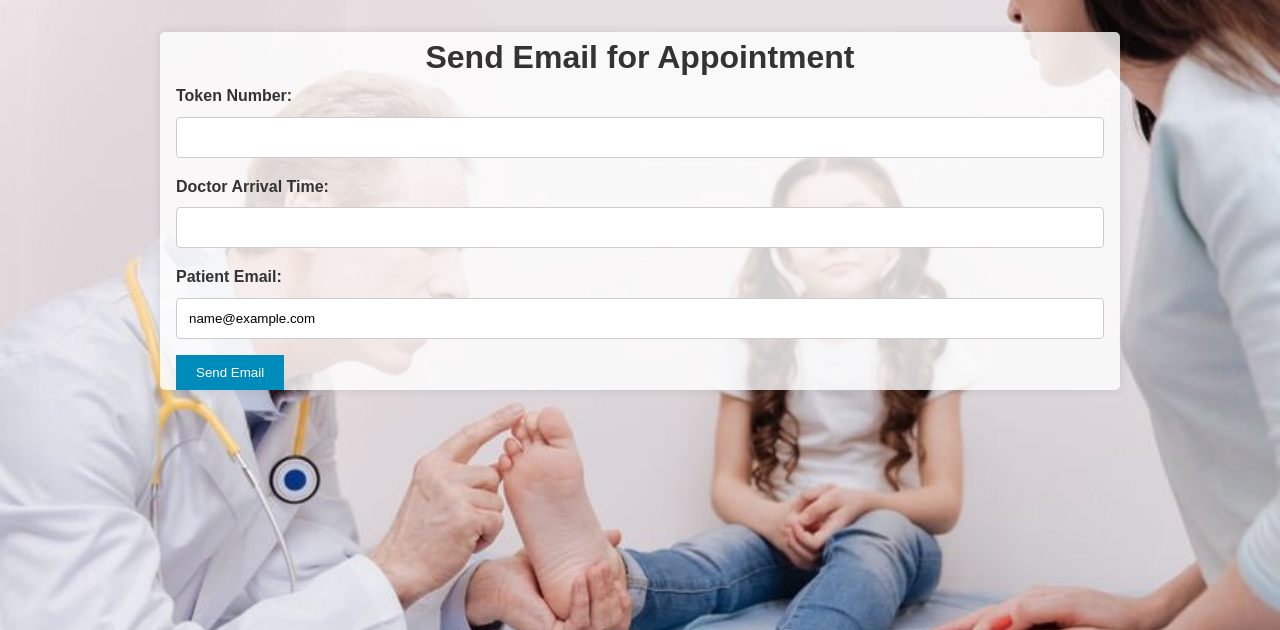
After one commit to MalshaniBandaranayake/footDeceisePrediction_project, a Flask app: page /send_email/1 in a window 1280 px wide. The commit adds this page. Shown: the top 630 px of the page. Run offline with Flask 3, Linux system fonts and the light colour scheme; tables that the repository leaves empty hold one stand-in row (values such as "Sample post").

Commit message:
update code

```diff
--- a/app.py
+++ b/app.py
@@ -130,6 +130,7 @@ def treatment(result):
 
 
 # Route to book an appointment
+# Route to book an appointment
 @app.route('/appointment', methods=['GET', 'POST'])
 def appointment():
     if request.method == 'POST':
@@ -145,15 +146,6 @@ def appointment():
         except ValueError:
             return "Invalid date format. Please use 'YYYY-MM-DDTHH:MM'."
 
-        # Get the next available token number
-        token = Token.query.filter_by(used=False).first()
-        if token is None:
-            return "No available tokens. Please try again later."
-
-        # Mark the token as used
-        token.used = True
-        db.session.commit()
-
         new_appointment = Appointment(
             patient_name=patient_name,
             doctor_name=doctor_name,
@@ -165,19 +157,21 @@ def appointment():
         db.session.add(new_appointment)
         db.session.commit()
 
-        # Generate doctor's arrival time
-        doctor_arrival_time = '10:00 AM'
-
         # Send email to the patient
         msg = Message('Appointment Confirmation',
                       recipients=[patient_email])
-        msg.body = f"Dear {patient_name},\n\nYour appointment with Dr. {doctor_name} at {hospital} has been confirmed.\n\nToken Number: {token.number}\nDoctor's Arrival Time: {doctor_arrival_time}\n\nThank you for choosing our service."
+        msg.body = (f"Dear {patient_name},\n\n"
+                    f"Your appointment with Dr. {doctor_name} at {hospital} "
+                    f"has been confirmed.\n\n"
+                    f"We will send your token number and other details soon.\n\n"
+                    f"Thank you for choosing our service.")
         mail.send(msg)
 
         flash('Appointment booked successfully! Confirmation email sent.', 'success')
         session['patient_name'] = patient_name  # Save patient name to session
         return redirect(url_for('patient_appointments'))
     return render_template('appointment.html')
+
 
 # Route for a patient to view their appointments
 @app.route('/patient_appointments')
@@ -217,6 +211,28 @@ def login():
             return "Invalid credentials. Please try again."
     return render_template('login.html')
 
+# Route to display the send email form
+@app.route('/send_email/<int:appointment_id>', methods=['GET', 'POST'])
+def send_email_form(appointment_id):
+    appointment = Appointment.query.get_or_404(appointment_id)
+
+    if request.method == 'POST':
+        token_number = request.form['token_number']
+        doctor_arrival_time = request.form['doctor_arrival_time']
+        patient_email = request.form['patient_email']
+
+        # Send email to the patient
+        msg = Message('Doctors Details',
+                      recipients=[patient_email])
+        msg.body = f"Dear {appointment.patient_name},\n\nYour appointment details with Dr. {appointment.doctor_name} at {appointment.hospital}  I mentioned in below.\n\nToken Number: {token_number}\nDoctor's Arrival Time: {doctor_arrival_time}\n\nThank you for choosing our service."
+        mail.send(msg)
+
+        flash('Email sent successfully!', 'success')
+        return redirect(url_for('admin_view_appointments'))
+
+    return render_template('send_email_form.html', appointment=appointment)
+
+
 # Admin logout route
 @app.route('/logout')
 def logout():
--- a/static/styles.css
+++ b/static/styles.css
@@ -1,4 +1,3 @@
-
 * {
     margin: 0;
     padding: 0;
@@ -70,7 +69,7 @@ input[type="file"] {
 
 input[type="submit"] {
     padding: 0.5rem 1rem;
-    background-color: #333;
+    background-color: #10823a;
     color: #fff;
     border: none;
     cursor: pointer;
@@ -252,9 +251,10 @@ h2 {
     margin: 5px 0;
 }
 
-.h2{
-text-align: center;
+.h2 {
+    text-align: center;
 }
+
 
 /* Upload Image Section */
 .upload-image-section {
@@ -262,14 +262,14 @@ text-align: center;
     border: 1px solid #ddd;
     border-radius: 8px;
     padding: 20px;
-    box-shadow: 0 2px 4px rgba(0, 0, 0, 0.1);
+    box-shadow: 0 2px 4px rgba(11, 126, 24, 0.1);
     max-width: 500px;
     margin: 20px auto;
     text-align: center;
 }
 
-input[type="submit"] {
-    background-color: #4CAF50;
+.upload-image-section input[type="submit"] {
+    background-color: #4CAF50; /* Green background color */
     color: white;
     border: none;
     border-radius: 4px;
@@ -278,9 +278,10 @@ input[type="submit"] {
     width: 100%;
 }
 
-input[type="submit"]:hover {
-    background-color: #45a049;
+.upload-image-section input[type="submit"]:hover {
+    background-color: #45a049; /* Darker green on hover */
 }
+
 
 /* Ensure main content area is scrollable */
 .main {
@@ -293,7 +294,7 @@ input[type="submit"]:hover {
 .result-top-bar {
     display: flex;
     flex-direction: column; /* Stack buttons vertically */
-    align-items:flex-end; /* Align items to the start of the flex container */
+    align-items: flex-end; /* Align items to the start of the flex container */
     margin-bottom: 20px; /* Space between buttons and result content */
     gap: 10px; /* Space between buttons */
 }
@@ -323,8 +324,8 @@ input[type="submit"]:hover {
 }
 
 .show-treatment-button:hover {
-    background-color: #218838;
-    margin-top: 20px; /* Darker green on hover */
+    background-color: #218838; /* Darker green on hover */
+    margin-top: 20px;
 }
 
 .result-content {
@@ -344,3 +345,73 @@ p {
     color: #0a0339; /* Dark text color */
     margin-top: 20px; /* Space above the result text */
 }
+
+/* Form input styling */
+form label {
+    display: block;
+    margin-bottom: 0.5rem;
+    font-weight: bold;
+}
+
+form input[type="text"],
+form input[type="email"],
+form input[type="password"],
+form textarea {
+    width: 100%;
+    padding: 0.75rem;
+    border: 1px solid #ccc;
+    border-radius: 4px;
+    margin-bottom: 1rem;
+}
+
+form input[type="submit"] {
+    background-color: #333;
+    color: white;
+    padding: 0.75rem 1.5rem;
+    border: none;
+    border-radius: 4px;
+    cursor: pointer;
+    transition: background-color 0.3s ease;
+}
+
+form input[type="submit"]:hover {
+    background-color: #555;
+}
+
+form .error {
+    color: red;
+    font-size: 0.875rem;
+    margin-top: -0.5rem;
+    margin-bottom: 1rem;
+}
+
+/* User feedback display */
+.user-feedback {
+    background-color: #f9f9f9;
+    border: 1px solid #ddd;
+    border-radius: 4px;
+    padding: 1rem;
+    margin-top: 1rem;
+}
+
+.user-feedback h4 {
+    margin-bottom: 0.5rem;
+}
+
+.user-feedback p {
+    margin-bottom: 0;
+}
+
+.btn {
+    padding: 10px 20px;
+    background-color: #007bff;
+    color: white;
+    border: none;
+    border-radius: 5px;
+    cursor: pointer;
+    transition: background-color 0.3s ease;
+}
+
+.btn:hover {
+    background-color: #0056b3;
+}
--- a/templates/admin_view_appointments.html
+++ b/templates/admin_view_appointments.html
@@ -1,3 +1,4 @@
+<!-- admin_view_appointments.html -->
 <!DOCTYPE html>
 <html lang="en">
 <head>
@@ -26,6 +27,7 @@
                     <th>Hospital</th>
                     <th>Patient Email</th>
                     <th>Deciese Type</th>
+                    <th>Actions</th>
                 </tr>
             </thead>
             <tbody>
@@ -38,6 +40,9 @@
                     <td>{{ appointment.hospital }}</td>
                     <td>{{ appointment.patient_email }}</td>
                     <td>{{ appointment.deciese_type }}</td>
+                    <td>
+                        <a href="{{ url_for('send_email_form', appointment_id=appointment.id) }}">Send Email</a>
+                    </td>
                 </tr>
                 {% endfor %}
             </tbody>
--- /dev/null
+++ b/templates/send_email_form.html
@@ -0,0 +1,27 @@
+
+<!DOCTYPE html>
+<html lang="en">
+<head>
+    <meta charset="UTF-8">
+    <meta name="viewport" content="width=device-width, initial-scale=1.0">
+    <title>Send Email</title>
+    <link rel="stylesheet" href="{{ url_for('static', filename='styles.css') }}">
+</head>
+<body>
+    <div class="container">
+        <h1>Send Email for Appointment</h1>
+        <form method="POST" action="{{ url_for('send_email_form', appointment_id=appointment.id) }}">
+            <label for="token_number">Token Number:</label>
+            <input type="text" id="token_number" name="token_number" required>
+
+            <label for="doctor_arrival_time">Doctor Arrival Time:</label>
+            <input type="text" id="doctor_arrival_time" name="doctor_arrival_time" required>
+
+            <label for="patient_email">Patient Email:</label>
+            <input type="email" id="patient_email" name="patient_email" value="{{ appointment.patient_email }}" required>
+
+            <button type="submit">Send Email</button>
+        </form>
+    </div>
+</body>
+</html>
```
Also changed, not shown: static/athlete-foot 15.png (added), static/athlete-foot 17.jpg (added), 1 other file.
